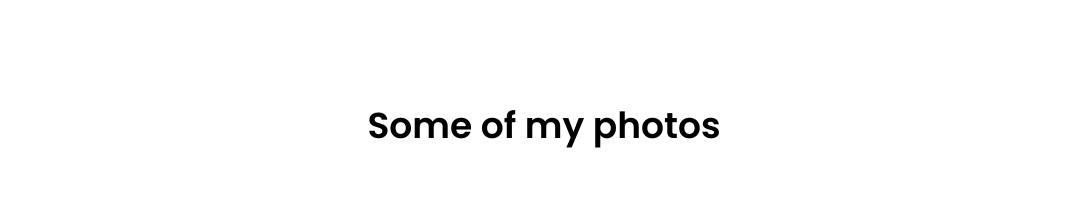
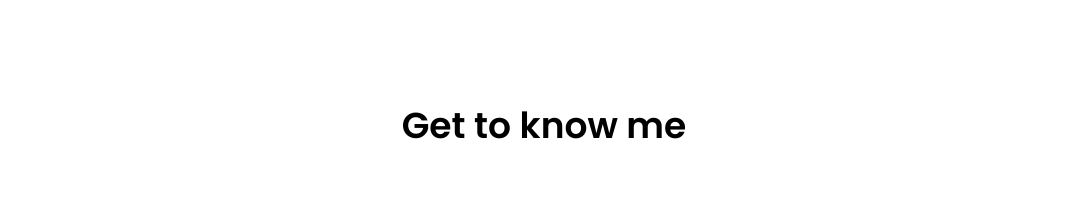
Before and after one commit to khashaa1201/khashaa1201.github.io, a plain HTML site: page index.html in a window 1280 px wide. Shown: the part 1098-1300 px from the top of the page, without its empty margins (96-1183 px from the left). Drawn offline with Linux system fonts and the light colour scheme; grey boxes are pictures that could not be loaded.

Commit message:
Update index.html

```diff
--- a/index.html
+++ b/index.html
@@ -55,7 +55,7 @@
 <!---------- campus ---------->
 
     <section class="campus">
-        <h1>Some of my photos</h1>
+        <h1>Get to know me</h1>
 
             <div class="row">
                 <div class="campus-col">
```
